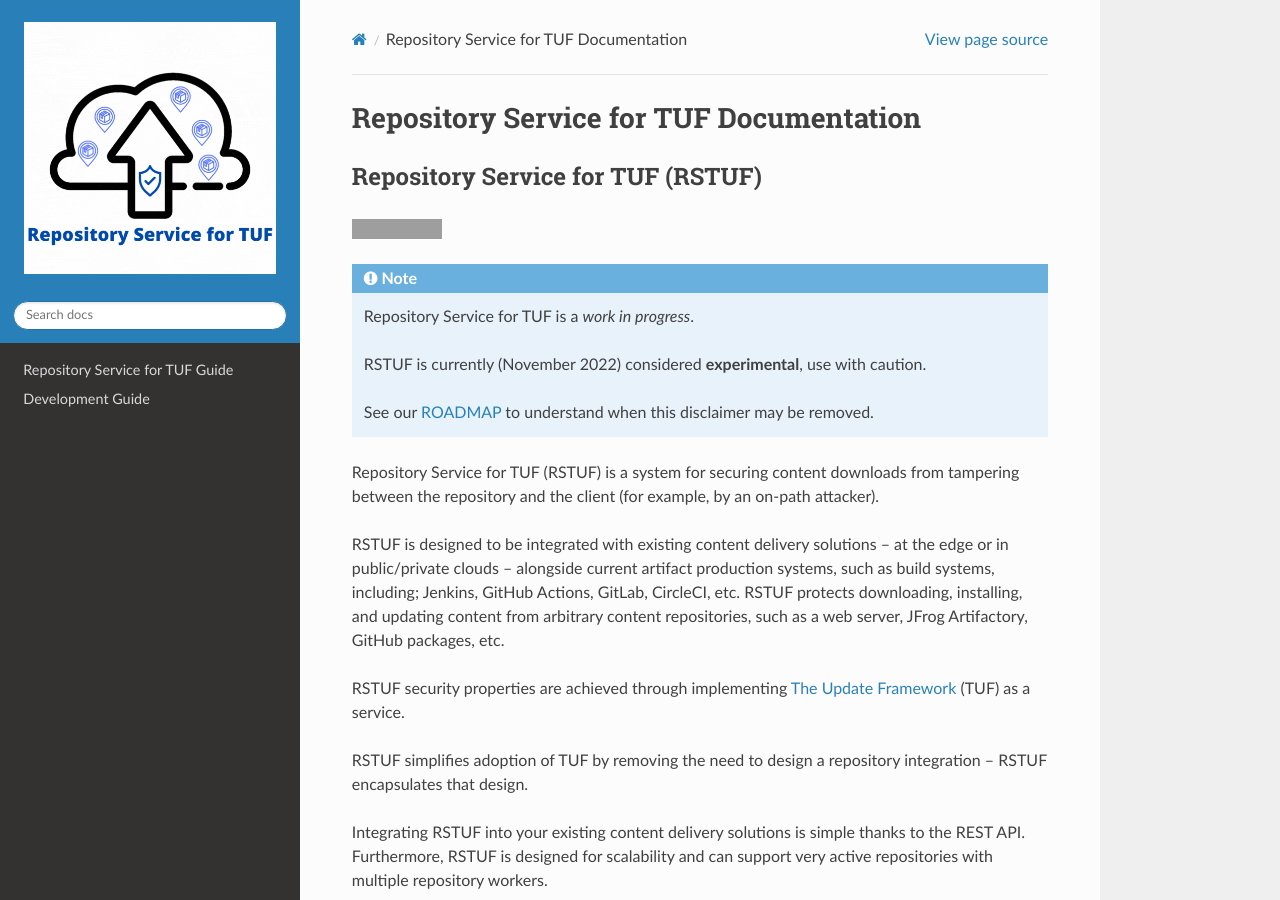
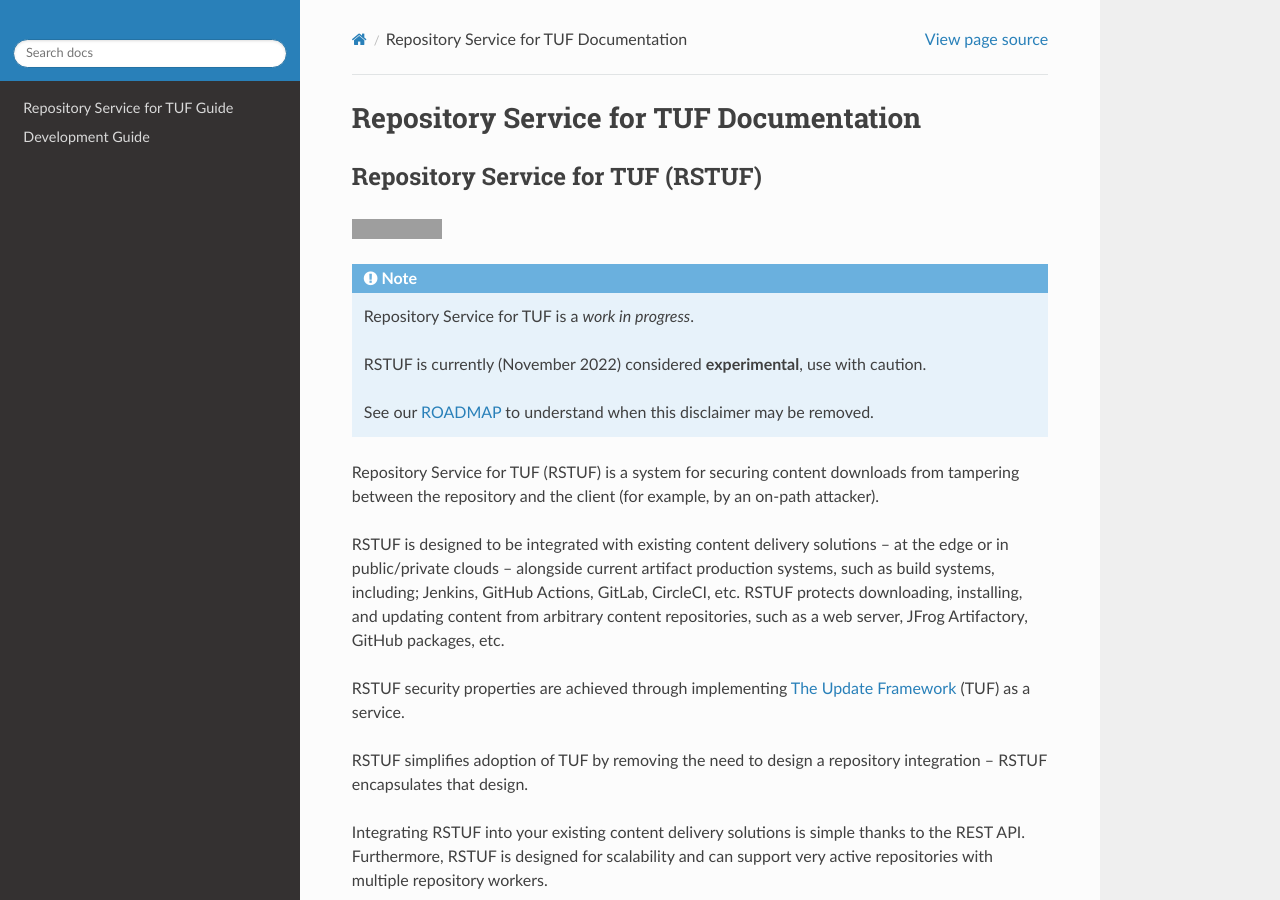
Before and after one commit to repository-service-tuf/repository-service-tuf, a Sphinx documentation site: the page built from docs/source/index.rst, in a window 1280 px wide and 900 px high. Built offline with Sphinx 7.4.7 and the Read the Docs theme 2.0.0, drawn with Linux system fonts in a browser that asks for light colours; grey boxes are pictures that could not be loaded.

Commit message:
Remove unofficial logo
Signed-off-by: Kairo de Araujo <kdearaujo@vmware.com>

```diff
--- a/docs/source/conf.py
+++ b/docs/source/conf.py
@@ -68,8 +68,8 @@ html_theme = 'sphinx_rtd_theme'
 # relative to this directory. They are copied after the builtin static files,
 # so a file named "default.css" will overwrite the builtin "default.css".
 html_static_path = ['_static']
-html_logo = '_static/repository-service-tuf-logo.gif'
-html_favicon = '_static/rstuf-logo.ico'
+# html_logo = '_static/repository-service-tuf-logo.gif'
+# html_favicon = '_static/rstuf-logo.ico'
 # HTML Theme Options
 html_theme_options = {
     'navigation_depth': 4,
```
